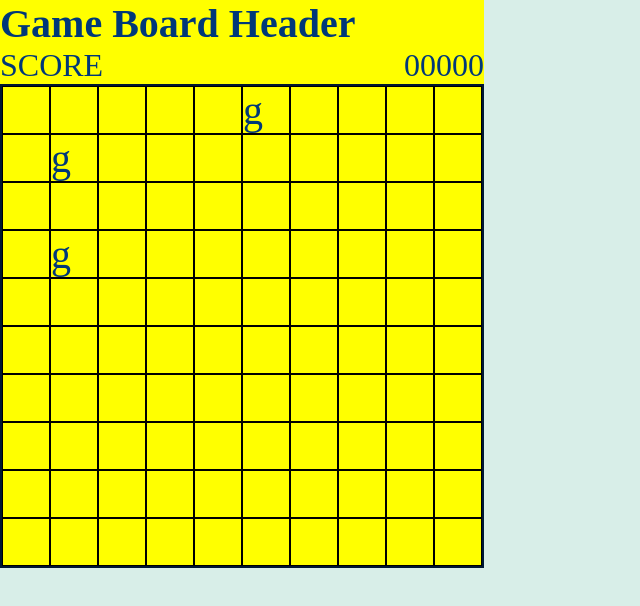
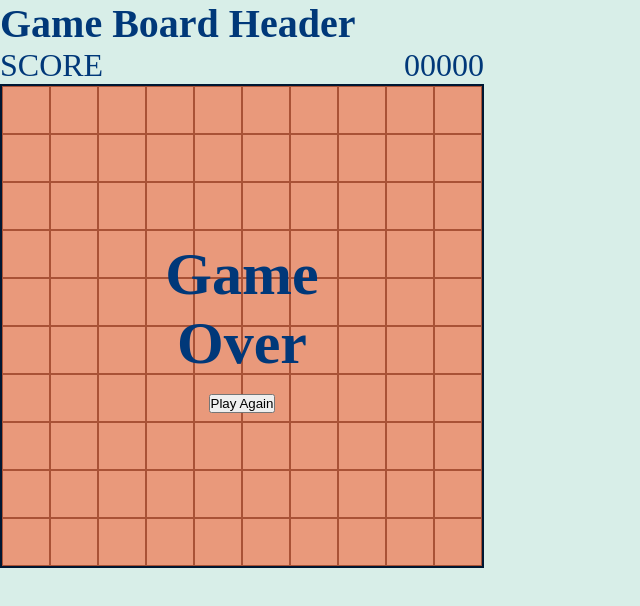
Before and after one commit to bilaal-sadiq/minesweeper, a plain HTML site: page index.html in a window 1280 px wide. Shown: the whole page, without its empty margins (0-640 px from the left). Drawn offline with Linux system fonts and the light colour scheme; a web font is replaced by a local one.

Commit message:
game over layout

```diff
--- a/index.html
+++ b/index.html
@@ -26,13 +26,6 @@
                 <div class="cell"></div>
                 <div class="cell"></div>
                 <div class="cell"></div>
-                <div class="cell">g</div>
-                <div class="cell"></div>
-                <div class="cell"></div>
-                <div class="cell"></div>
-                <div class="cell"></div>
-                <div class="cell"></div>
-                <div class="cell">g</div>
                 <div class="cell"></div>
                 <div class="cell"></div>
                 <div class="cell"></div>
@@ -52,7 +45,14 @@
                 <div class="cell"></div>
                 <div class="cell"></div>
                 <div class="cell"></div>
-                <div class="cell">g</div>
+                <div class="cell"></div>
+                <div class="cell"></div>
+                <div class="cell"></div>
+                <div class="cell"></div>
+                <div class="cell"></div>
+                <div class="cell"></div>
+                <div class="cell"></div>
+                <div class="cell"></div>
                 <div class="cell"></div>
                 <div class="cell"></div>
                 <div class="cell"></div>
@@ -123,6 +123,11 @@
                 <div class="cell"></div>
             </div>
 
+            <div class="end-game-screen">
+                <h2>Game<br />Over</h2>
+                <button>Play Again</button>
+            </div>
+
         </main>
     </div>
 </body>
--- a/style.css
+++ b/style.css
@@ -12,7 +12,7 @@ body {
 }
 
 .game-container {
- background-color: yellow;
+
  width: 484px;
 }
 
@@ -22,6 +22,7 @@ body {
 
 .game-board {
     border: 2px solid rgb(0, 23, 50);
+    position: relative;
 }
 
 h1 {
@@ -43,4 +44,20 @@ h1 {
     border: 1px solid black;
     width: 48px;
     height: 48px;
+    cursor: pointer;
 }
+
+.end-game-screen {
+    position: absolute;
+    top: 0;
+    right: 0;
+    bottom: 0;
+    left: 0;
+    background-color: rgba(241, 117, 78, 0.7);
+    display: flex;
+    flex-direction: column;
+    text-align: center;
+    justify-content: center;
+    align-items: center;
+    gap: 16px;
+}
```
